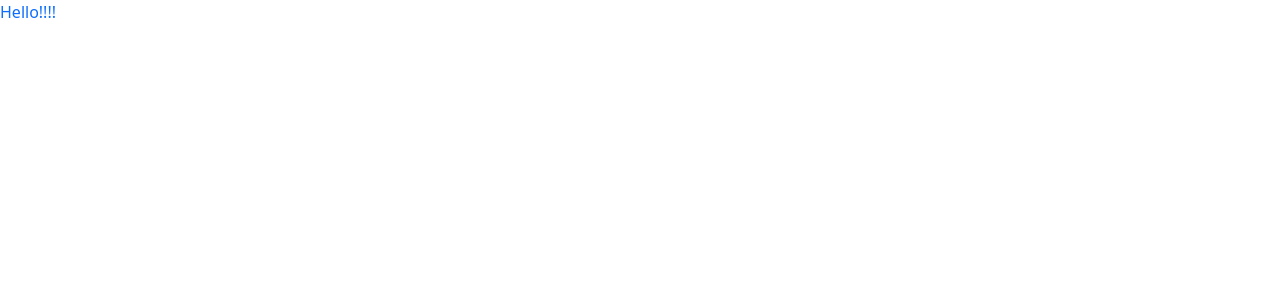
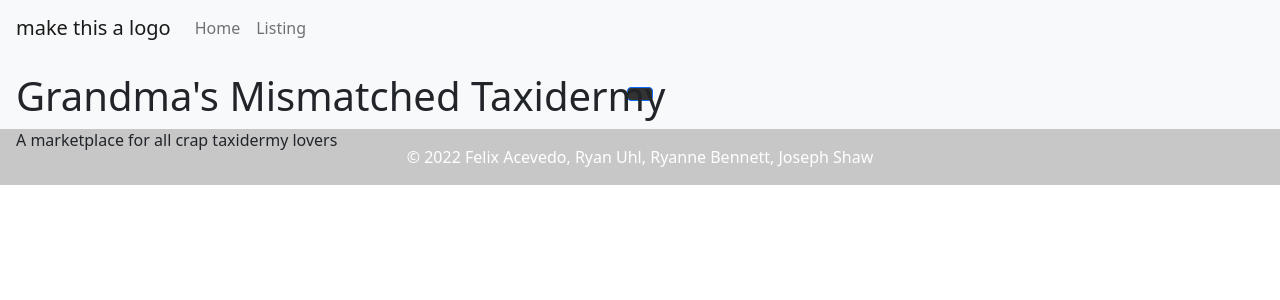
Before and after one commit to FelixA-GitHub/grandmas-mismatched-taxidermy, a React (Create React App) app in the folder client/: page / in a window 1280 px wide. Shown: the top 300 px of the page. Built offline with nearby package versions, Linux system fonts and the light colour scheme.

Commit message:
working on app.js

```diff
--- a/client/src/App.js
+++ b/client/src/App.js
@@ -1,10 +1,15 @@
 
-import React from 'react';
+import React, { useState } from 'react';
 import { ApolloClient, InMemoryCache, ApolloProvider } from '@apollo/client';
-import { BrowserRouter as Router, Routes, Route} from 'react-router-dom';
+import { BrowserRouter as Router, Routes, Route } from 'react-router-dom';
+import Home from './components/Home';
+import Header from './components/Header';
+import Nav from './components/Nav';
+import Page from './components/Page';
+import Footer from './components/Footer';
+// import "../node_modules/jquery/dist/jquery.min.js";
+import "../node_modules/bootstrap/dist/js/bootstrap.min.js";
 
-
-import Home from './pages/Home';
 
 const client = new ApolloClient({
   uri: '/graphql',
@@ -12,15 +17,38 @@ const client = new ApolloClient({
 });
 
 function App() {
+  const [pages] = useState([
+    {
+      name: 'home'
+    },
+    { name: 'listing' }
+  ]);
+
+  const [currentPage, setCurrentPage] = useState(pages[0]);
+
+
   return (
     <ApolloProvider client={client}>
-      <Router>
+      {/* <Router>
         <Routes>
-   <Route path="/"
-          element={<Home />}/>
-          </Routes>
-    </Router>
-  </ApolloProvider>
+          <Route path="/"
+            element={<Home />} />
+        </Routes>
+      </Router> */}
+      <Header>
+
+        <Nav
+          pages={pages}
+          setCurrentPage={setCurrentPage}
+          currentPage={currentPage}
+        ></Nav>
+
+      </Header>
+      <main>
+        <Page currentPage={currentPage}></Page>
+      </main>
+      <Footer />
+    </ApolloProvider>
   );
 }
 
--- a/client/src/components/Home/index.js
+++ b/client/src/components/Home/index.js
@@ -1,5 +1,5 @@
 import React, { useState } from "react";
-import coverImage from '../../assets/cover/cover-image.jpg';
+// import coverImage from '../../assets/cover/cover-image.jpg';
 // import avatar from '../../assets/avatar/avatar.jpg'
 import { capitalizeFirstLetter } from "../../utils/helpers";
 import "bootstrap/dist/css/bootstrap.min.css";
@@ -23,7 +23,7 @@ function Home() {
     <section className="Home-example">
 
         <div className="card border-0">
-          <img className="card-img-top vh-100" src={coverImage} alt="light bulb"></img>
+          {/* <img className="card-img-top vh-100" src={coverImage} alt="light bulb"></img> */}
           <div className="card-img-overlay card-inverse Home-content scroll-text">
             <h1 className="Home-title" style={{ fontSize: "40px" }}>{capitalizeFirstLetter(currentPage.name)}</h1>
             {/* <img className="avatar-img" src={avatar} alt="avatar"></img> */}
--- a/client/src/components/Nav/index.js
+++ b/client/src/components/Nav/index.js
@@ -18,7 +18,7 @@ function Nav(props) {
 
     <nav className="navbar navbar-expand-lg navbar-light bg-light px-3">
 
-        <a className="navbar-brand" href="/">Felix Acevedo</a>
+        <a className="navbar-brand" href="/">make this a logo</a>
         <button className="navbar-toggler" type="button" data-bs-toggle="collapse" data-bs-target="#navbarNav" aria-controls="navbarNav" aria-expanded="false" aria-label="Toggle navigation">
           <span className="navbar-toggler-icon"></span>
         </button>
```
Also changed, not shown: 1 other file (tests, documents, lock files or other folders).
